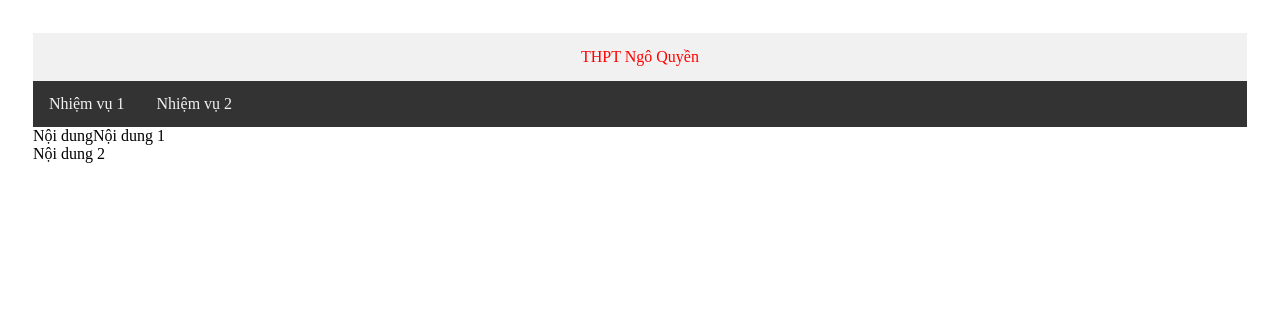
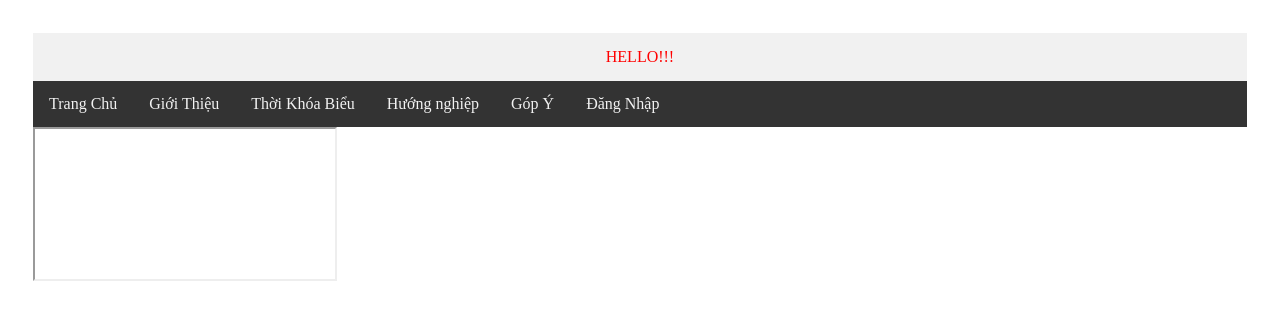
Before and after one commit to Anh2105/hanh, a plain HTML site: page index.html in a window 1280 px wide. Drawn offline with Linux system fonts and the light colour scheme.

Commit message:
Update index.html

```diff
--- a/index.html
+++ b/index.html
@@ -7,13 +7,19 @@
     <link href="style.css" rel="stylesheet" type="text/css" />
 </head>
 <body>
-    <div class="header"> THPT Ngô Quyền </div>
+    <div class="header"> HELLO!!! </div>
     <div class="topnav">
-        <a href="Contents/gioithieu.html"> Nhiệm vụ 1 </a>
-        <a href="Contents/tkb.html"> Nhiệm vụ 2 </a>
+        <a href="home.html" target="noidung"> Trang Chủ </a>
+        <a href="Contents/gioithieu.html" target="noidung"> Giới Thiệu </a>
+        <a href="Contents/tkb.html" target="noidung"> Thời Khóa Biểu</a>
+        <a href="Contents/qtcsdl.html" target="noidung"> Hướng nghiệp </a>
+        <a href="Contents/form2.html" target="noidung"> Góp Ý </a>
+        <a href="login.html" target="noidung"> Đăng Nhập </a>
     </div>
-    <div class="column"> Nội dung </div>
-    <div class="column side"> Nội dung 1 </div>
-    <div class="column middle"> Nội dung 2 </div>
+    <div class="column"> </div>
+    <div class="column side"> </div>
+    <div class="column middle">
+        <iframe name="noidung"></iframe>
+    </div>
 </body>
 </html>
```
